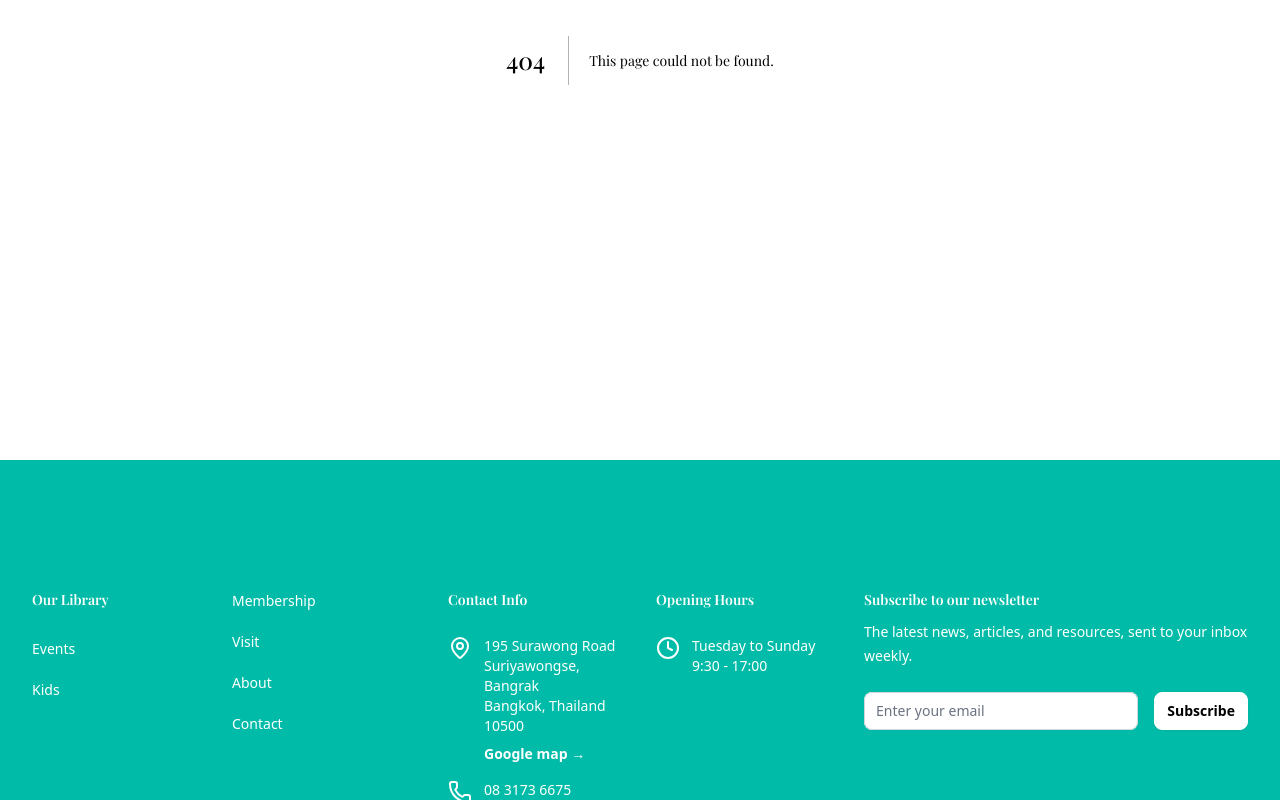
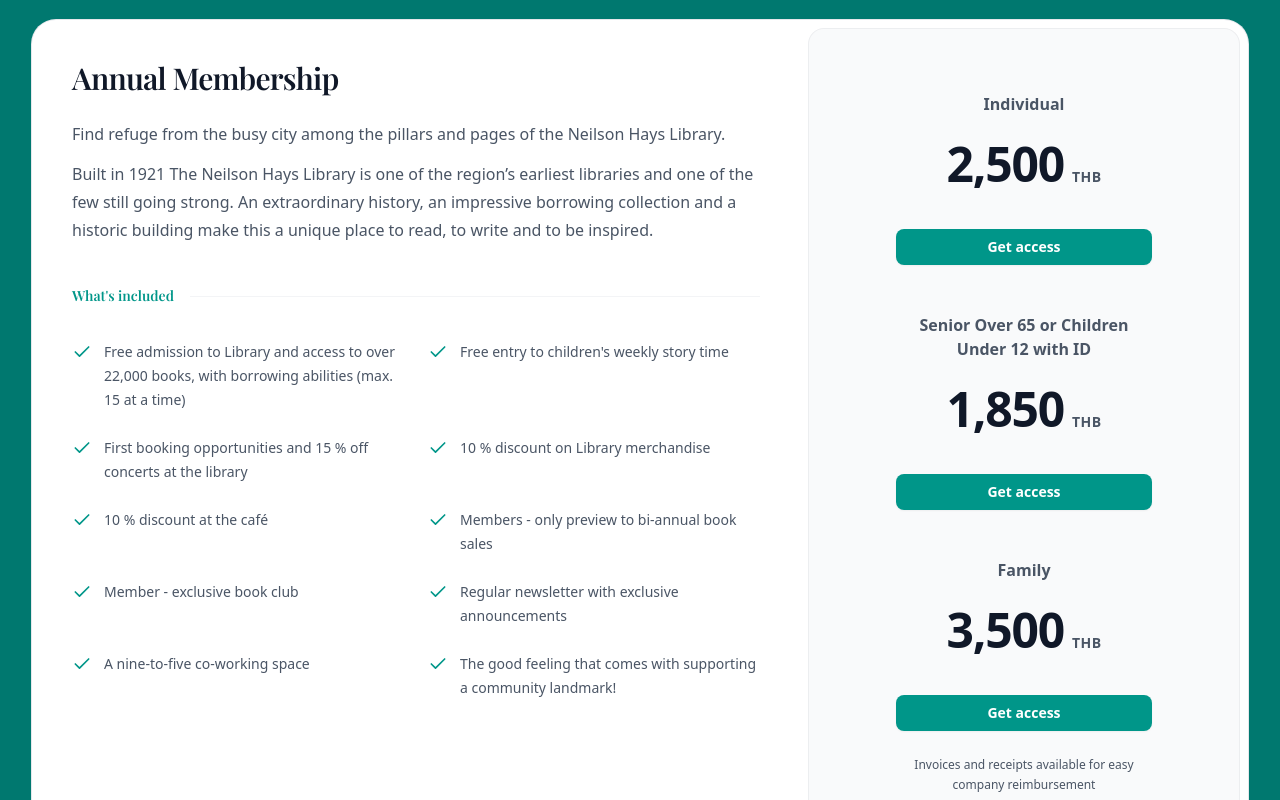
Before and after one commit to elcarp/neilsonhays, a Next.js app: page /membership in a window 1280 px wide. Before the commit this address had no page. Shown: the part 340-1140 px from the top of the page. Built offline with nearby package versions, Linux system fonts and the light colour scheme; a web font is replaced by a local one.

Commit message:
add content for membership page

```diff
--- /dev/null
+++ b/app/membership/page.tsx
@@ -0,0 +1,139 @@
+import { CheckIcon } from 'lucide-react'
+
+const includedFeatures = [
+  'Free admission to Library and access to over 22,000 books, with borrowing abilities (max. 15 at a time)',
+  "Free entry to children's weekly story time",
+  'First booking opportunities and 15 % off concerts at the library',
+  '10 % discount on Library merchandise',
+  '10 % discount at the café',
+  'Members - only preview to bi-annual book sales',
+  'Member - exclusive book club',
+  'Regular newsletter with exclusive announcements',
+  'A nine-to-five co-working space',
+  'The good feeling that comes with supporting a community landmark!',
+]
+
+export default function Membership() {
+  return (
+    <div className='bg-teal-700 py-24 sm:py-32'>
+      <div className='mx-auto max-w-7xl px-6 lg:px-8'>
+        <div className='mx-auto max-w-4xl sm:text-center'>
+          <h2 className='text-5xl font-semibold tracking-tight text-pretty text-white sm:text-6xl sm:text-balance'>
+            Membership
+          </h2>
+          <p className='mx-auto mt-6 max-w-2xl text-lg font-medium text-pretty text-white sm:text-xl/8'>
+            Join the Community
+          </p>
+          <p className='text-white italic mt-3'>
+            “The only thing that you absolutely have to know, is the location of
+            the library.” — Albert Einstein
+          </p>
+        </div>
+        <div className='bg-white mx-auto mt-16 max-w-2xl rounded-3xl ring-1 ring-gray-200 sm:mt-20 lg:mx-0 lg:flex lg:max-w-none'>
+          <div className='p-8 sm:p-10 lg:flex-auto'>
+            <h3 className='text-3xl font-semibold tracking-tight text-gray-900'>
+              Annual Membership
+            </h3>
+            <p className='mt-6 text-base/7 text-gray-600'>
+              Find refuge from the busy city among the pillars and pages of the
+              Neilson Hays Library.
+            </p>
+            <p className='mt-3 text-base/7 text-gray-600'>
+              Built in 1921 The Neilson Hays Library is one of the region’s
+              earliest libraries and one of the few still going strong. An
+              extraordinary history, an impressive borrowing collection and a
+              historic building make this a unique place to read, to write and
+              to be inspired.
+            </p>
+            <div className='mt-10 flex items-center gap-x-4'>
+              <h4 className='flex-none text-sm/6 font-semibold text-teal-600'>
+                What&apos;s included
+              </h4>
+              <div className='h-px flex-auto bg-gray-100' />
+            </div>
+            <ul
+              role='list'
+              className='mt-8 grid grid-cols-1 gap-4 text-sm/6 text-gray-600 sm:grid-cols-2 sm:gap-6'
+            >
+              {includedFeatures.map(feature => (
+                <li key={feature} className='flex gap-x-3'>
+                  <CheckIcon
+                    aria-hidden='true'
+                    className='h-6 w-5 flex-none text-teal-600'
+                  />
+                  {feature}
+                </li>
+              ))}
+            </ul>
+          </div>
+          <div className='-mt-2 p-2 lg:mt-0 lg:w-full lg:max-w-md lg:shrink-0'>
+            <div className='rounded-2xl bg-gray-50 py-10 text-center ring-1 ring-gray-900/5 ring-inset lg:flex lg:flex-col lg:justify-center lg:py-16'>
+              <div className='mx-auto max-w-xs px-8'>
+                <div className='membership'>
+                  <p className='text-base font-semibold text-gray-600'>
+                    Individual
+                  </p>
+                  <p className='mt-6 flex items-baseline justify-center gap-x-2'>
+                    <span className='text-5xl font-semibold tracking-tight text-gray-900'>
+                      2,500
+                    </span>
+                    <span className='text-sm/6 font-semibold tracking-wide text-gray-600'>
+                      THB
+                    </span>
+                  </p>
+                  <a
+                    href='#'
+                    className='mt-10 block w-full rounded-md bg-teal-600 px-3 py-2 text-center text-sm font-semibold text-white shadow-xs hover:bg-teal-500 focus-visible:outline-2 focus-visible:outline-offset-2 focus-visible:outline-teal-600'
+                  >
+                    Get access
+                  </a>
+                </div>
+                <div className='membership mt-12'>
+                  <p className='text-base font-semibold text-gray-600'>
+                    Senior Over 65 or Children Under 12 with ID
+                  </p>
+                  <p className='mt-6 flex items-baseline justify-center gap-x-2'>
+                    <span className='text-5xl font-semibold tracking-tight text-gray-900'>
+                      1,850
+                    </span>
+                    <span className='text-sm/6 font-semibold tracking-wide text-gray-600'>
+                      THB
+                    </span>
+                  </p>
+                  <a
+                    href='#'
+                    className='mt-10 block w-full rounded-md bg-teal-600 px-3 py-2 text-center text-sm font-semibold text-white shadow-xs hover:bg-teal-500 focus-visible:outline-2 focus-visible:outline-offset-2 focus-visible:outline-teal-600'
+                  >
+                    Get access
+                  </a>
+                </div>
+                <div className='membership mt-12'>
+                  <p className='text-base font-semibold text-gray-600'>
+                    Family
+                  </p>
+                  <p className='mt-6 flex items-baseline justify-center gap-x-2'>
+                    <span className='text-5xl font-semibold tracking-tight text-gray-900'>
+                      3,500
+                    </span>
+                    <span className='text-sm/6 font-semibold tracking-wide text-gray-600'>
+                      THB
+                    </span>
+                  </p>
+                  <a
+                    href='#'
+                    className='mt-10 block w-full rounded-md bg-teal-600 px-3 py-2 text-center text-sm font-semibold text-white shadow-xs hover:bg-teal-500 focus-visible:outline-2 focus-visible:outline-offset-2 focus-visible:outline-teal-600'
+                  >
+                    Get access
+                  </a>
+                </div>
+                <p className='mt-6 text-xs/5 text-gray-600'>
+                  Invoices and receipts available for easy company reimbursement
+                </p>
+              </div>
+            </div>
+          </div>
+        </div>
+      </div>
+    </div>
+  )
+}
```
